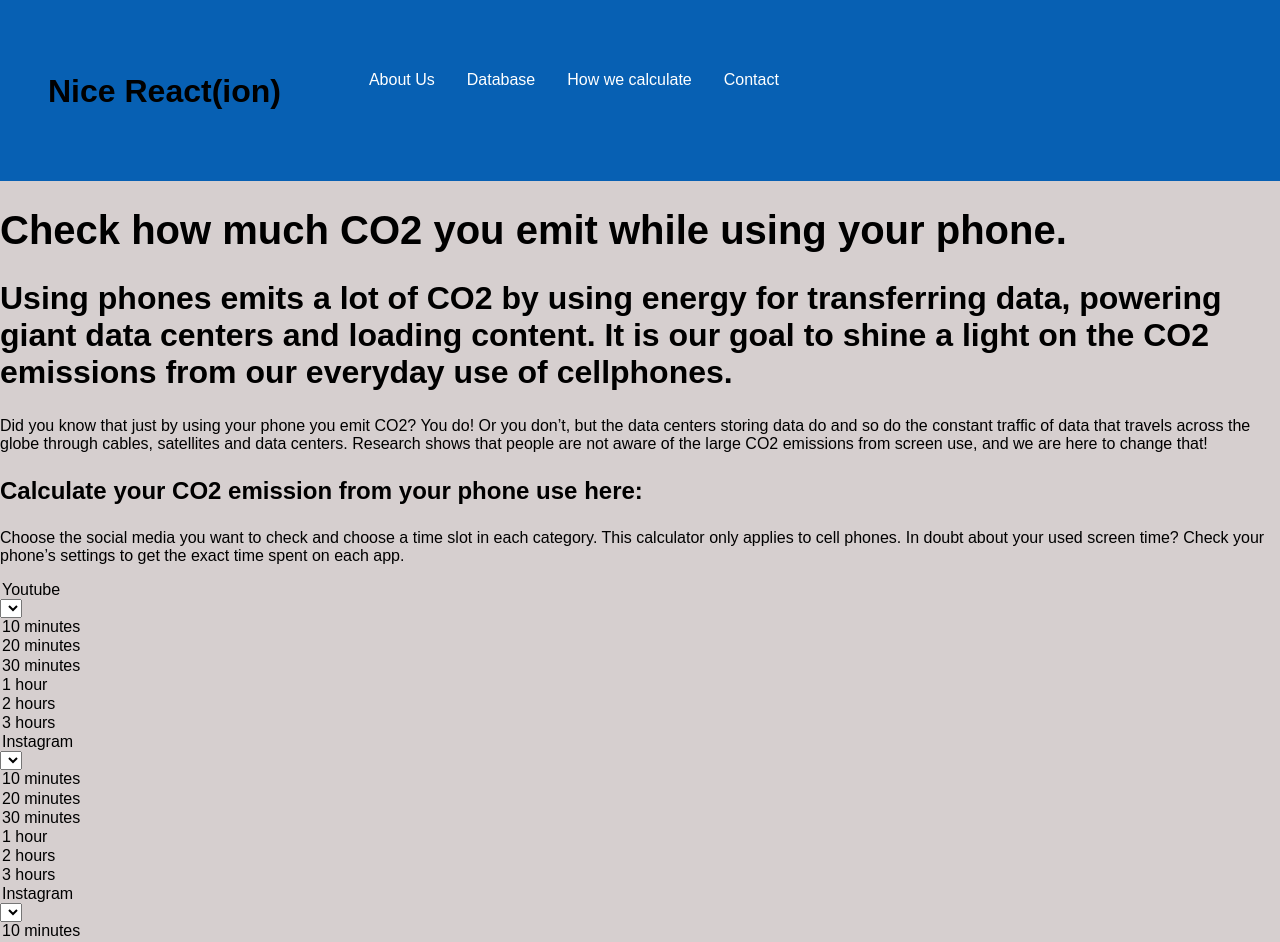
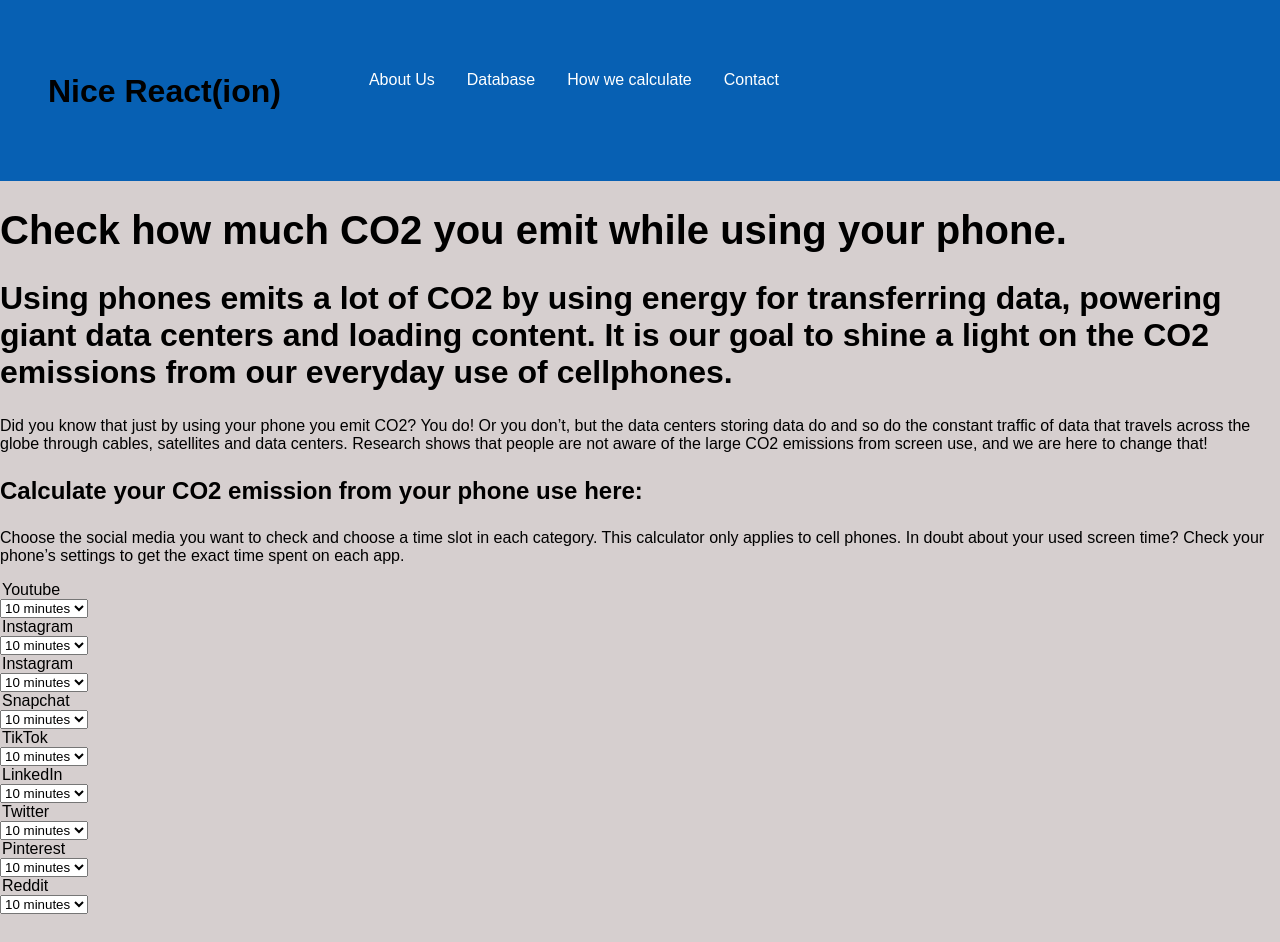
Before and after one commit to Yase0236/advice, a React (Vite) app: page / in a window 1280 px wide. Shown: the top 942 px of the page. Built offline with nearby package versions, Linux system fonts and the light colour scheme.

Commit message:
fixed drop down in calculate

```diff
--- a/components/Calculate.jsx
+++ b/components/Calculate.jsx
@@ -10,85 +10,94 @@ export default function Calculate() {
       <form action="">
         <legend>Youtube</legend>
         <label htmlFor="youtube"></label>
-                <select name="youtube" id="youtube" />
+                <select name="youtube" id="youtube">
                 <option>10 minutes</option>
                 <option>20 minutes</option>
                 <option>30 minutes</option>
                 <option>1 hour</option>
                 <option>2 hours</option>
                 <option>3 hours</option>
+                </select>
         <legend>Instagram</legend>
         <label htmlFor="instagram"></label>
-                <select name="instagram" id="instagram" />
+                <select name="instagram" id="instagram">
                 <option>10 minutes</option>
                 <option>20 minutes</option>
                 <option>30 minutes</option>
                 <option>1 hour</option>
                 <option>2 hours</option>
                 <option>3 hours</option>
+                </select>
                 <legend>Instagram</legend>
         <label htmlFor="facebook"></label>
-                <select name="facebook" id="facebook" />
+                <select name="facebook" id="facebook">
                 <option>10 minutes</option>
                 <option>20 minutes</option>
                 <option>30 minutes</option>
                 <option>1 hour</option>
                 <option>2 hours</option>
                 <option>3 hours</option>
+                </select>
                 <legend>Snapchat</legend>
         <label htmlFor="snapchat"></label>
-                <select name="snapchat" id="snapchat" />
+                <select name="snapchat" id="snapchat">
                 <option>10 minutes</option>
                 <option>20 minutes</option>
                 <option>30 minutes</option>
                 <option>1 hour</option>
                 <option>2 hours</option>
                 <option>3 hours</option>
+                </select>
                 <legend>TikTok</legend>
         <label htmlFor="tiktok"></label>
-                <select name="tiktok" id="tiktok" />
+                <select name="tiktok" id="tiktok">
                 <option>10 minutes</option>
                 <option>20 minutes</option>
                 <option>30 minutes</option>
                 <option>1 hour</option>
                 <option>2 hours</option>
                 <option>3 hours</option>
+                </select>
                 <legend>LinkedIn</legend>
                 <label htmlFor="linkedin"></label>
-                        <select name="linkedin" id="linkedin" />
+                        <select name="linkedin" id="linkedin">
                         <option>10 minutes</option>
                         <option>20 minutes</option>
                         <option>30 minutes</option>
                         <option>1 hour</option>
                         <option>2 hours</option>
                         <option>3 hours</option>
+                        </select>
         <legend>Twitter</legend>
                         <label htmlFor="twitter"></label>
-                                <select name="twitter" id="twitter" />
+                                <select name="twitter" id="twitter">
                                 <option>10 minutes</option>
                                 <option>20 minutes</option>
                                 <option>30 minutes</option>
                                 <option>1 hour</option>
                                 <option>2 hours</option>
                                 <option>3 hours</option>
+                                </select>
                                 <legend>Pinterest</legend>
                         <label htmlFor="pinterest"></label>
-                                <select name="pinterest" id="pinterest" />
+                                <select name="pinterest" id="pinterest">
                                 <option>10 minutes</option>
                                 <option>20 minutes</option>
                                 <option>30 minutes</option>
                                 <option>1 hour</option>
                                 <option>2 hours</option>
                                 <option>3 hours</option>
+                                </select>
                                 <legend>Reddit</legend>
                         <label htmlFor="reddit"></label>
-                                <select name="reddit" id="reddit" />
+                                <select name="reddit" id="reddit">
                                 <option>10 minutes</option>
                                 <option>20 minutes</option>
                                 <option>30 minutes</option>
                                 <option>1 hour</option>
                                 <option>2 hours</option>
                                 <option>3 hours</option>
+                                </select>
                 </form>
     </section>
     </>
```
